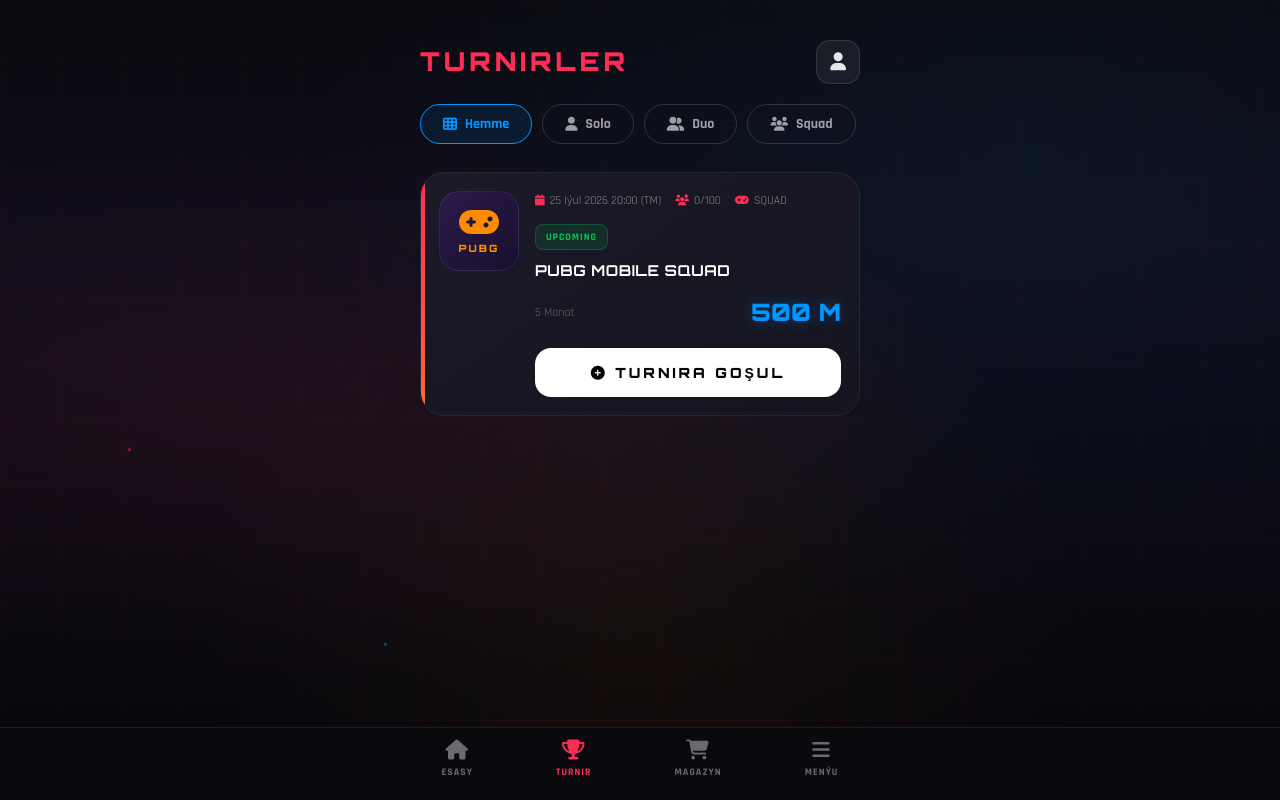
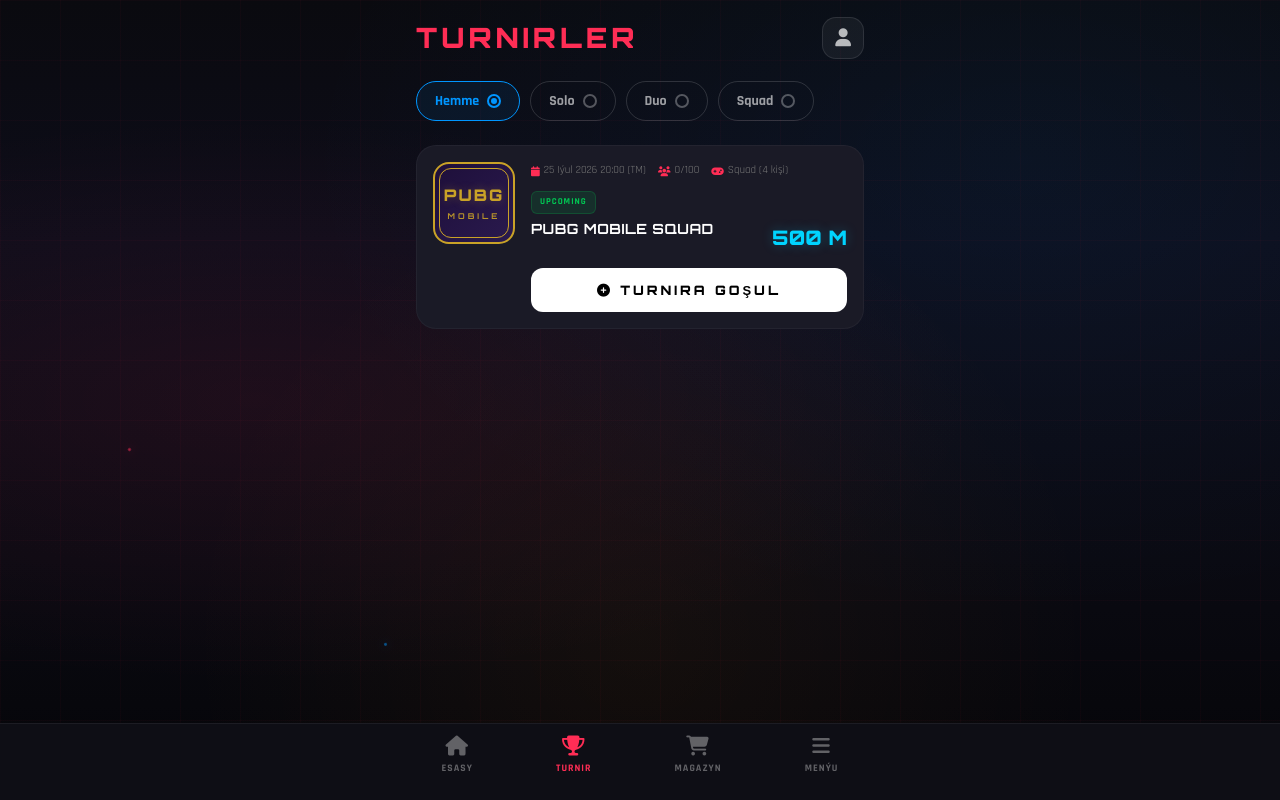
Before and after one commit to kemabr/turnirailway, a Flask app: page /turnir in a window 1280 px wide. Run offline with Flask 3, Linux system fonts and the light colour scheme; data comes from the database, SQL or seed files in the repository; data that the repository does not hold is empty.

Commit message:
Update turnir.html

```diff
--- a/templates/turnir.html
+++ b/templates/turnir.html
@@ -8,12 +8,20 @@
     <link href="https://fonts.googleapis.com/css2?family=Orbitron:wght@400;700;900&family=Rajdhani:wght@400;500;700&display=swap" rel="stylesheet">
     <link rel="stylesheet" href="https://cdnjs.cloudflare.com/ajax/libs/font-awesome/6.5.1/css/all.min.css">
     <style>
-        * { box-sizing: border-box; }
+        * { box-sizing: border-box; margin: 0; padding: 0; }
 
+        body {
+            background: #0a0a0f;
+            color: #e8e8e8;
+            font-family: 'Rajdhani', sans-serif;
+            -webkit-tap-highlight-color: transparent;
+        }
+
+        /* Bottom nav */
         .bottom-nav {
             position: fixed; bottom: 0; left: 0; right: 0; z-index: 100;
-            background: rgba(10, 10, 15, 0.98); backdrop-filter: blur(20px);
-            border-top: 1px solid rgba(255, 255, 255, 0.08); padding: 8px 0 16px;
+            background: rgba(15, 15, 22, 0.98); backdrop-filter: blur(20px);
+            border-top: 1px solid rgba(255, 255, 255, 0.06); padding: 8px 0 20px;
         }
         .bottom-nav-container {
             max-width: 480px; margin: 0 auto; display: flex;
@@ -21,10 +29,10 @@
         }
         .bottom-nav-item {
             display: flex; flex-direction: column; align-items: center; gap: 4px;
-            color: rgba(255, 255, 255, 0.4); text-decoration: none; font-size: 10px;
+            color: rgba(255, 255, 255, 0.35); text-decoration: none; font-size: 10px;
             font-family: 'Rajdhani', sans-serif; font-weight: 700;
             text-transform: uppercase; letter-spacing: 1px; transition: all 0.3s;
-            padding: 4px 12px; border-radius: 12px;
+            padding: 4px 10px; border-radius: 12px;
         }
         .bottom-nav-item i { font-size: 20px; }
         .bottom-nav-item.active { color: #ff2d55; }
@@ -34,196 +42,213 @@
             display: flex;
             justify-content: space-between;
             align-items: center;
-            padding: 16px 0 20px;
+            padding: 16px 16px 20px;
+            max-width: 480px;
+            margin: 0 auto;
         }
         .page-header h1 {
             font-family: 'Orbitron', sans-serif;
-            font-size: 26px;
+            font-size: 28px;
             font-weight: 900;
             color: #ff2d55;
             letter-spacing: 4px;
-            margin: 0;
         }
         .header-actions {
             display: flex;
-            gap: 12px;
+            gap: 10px;
         }
         .header-btn {
-            width: 44px; height: 44px;
-            background: rgba(255,255,255,0.06);
-            border: 1px solid rgba(255,255,255,0.12);
+            width: 42px; height: 42px;
+            background: rgba(255,255,255,0.05);
+            border: 1px solid rgba(255,255,255,0.1);
             border-radius: 14px;
-            color: #e8e8e8;
+            color: rgba(255,255,255,0.7);
             display: flex; align-items: center; justify-content: center;
             font-size: 18px; cursor: pointer; transition: all 0.3s;
             text-decoration: none;
         }
-        .header-btn:hover {
-            background: rgba(255,45,85,0.15);
-            border-color: rgba(255,45,85,0.3);
-            color: #ff2d55;
-        }
 
         /* Mode filter */
         .mode-filter {
-            display: flex; gap: 10px; margin-bottom: 24px;
-            overflow-x: auto; padding-bottom: 4px; scrollbar-width: none;
+            display: flex; gap: 10px; margin-bottom: 20px;
+            overflow-x: auto; padding: 0 16px 4px; scrollbar-width: none;
+            max-width: 480px;
+            margin-left: auto;
+            margin-right: auto;
         }
         .mode-filter::-webkit-scrollbar { display: none; }
 
         .mode-btn {
-            padding: 10px 22px; background: transparent;
+            padding: 10px 18px; background: transparent;
             border: 1.5px solid rgba(255,255,255,0.15); border-radius: 25px;
             color: rgba(255,255,255,0.6); font-family: 'Rajdhani', sans-serif;
             font-weight: 700; font-size: 14px; cursor: pointer;
             transition: all 0.3s; display: flex; align-items: center; gap: 8px;
             white-space: nowrap;
         }
-        .mode-btn i { font-size: 14px; }
+        .mode-btn .radio-circle {
+            width: 14px; height: 14px;
+            border: 2px solid rgba(255,255,255,0.3);
+            border-radius: 50%;
+            display: flex; align-items: center; justify-content: center;
+            transition: all 0.3s;
+        }
+        .mode-btn .radio-circle::after {
+            content: '';
+            width: 6px; height: 6px;
+            background: transparent;
+            border-radius: 50%;
+            transition: all 0.3s;
+        }
         .mode-btn.active {
             border-color: #0096ff; color: #0096ff;
-            background: rgba(0, 150, 255, 0.1);
+            background: rgba(0, 150, 255, 0.08);
+        }
+        .mode-btn.active .radio-circle {
+            border-color: #0096ff;
+        }
+        .mode-btn.active .radio-circle::after {
+            background: #0096ff;
         }
 
         /* Tournament list */
         .tournament-list {
-            display: flex; flex-direction: column; gap: 16px;
-            margin-bottom: 100px; padding-bottom: 20px;
+            display: flex; flex-direction: column; gap: 14px;
+            margin-bottom: 100px; padding: 0 16px 20px;
+            max-width: 480px;
+            margin-left: auto;
+            margin-right: auto;
         }
 
         /* Tournament card */
         .tournament-card {
             display: flex; gap: 16px;
-            background: linear-gradient(145deg, #1a1a28, #151520);
-            border-radius: 24px; padding: 18px;
-            border: 1px solid rgba(255,255,255,0.06);
-            position: relative; overflow: hidden;
+            background: #1a1a26;
+            border-radius: 20px; padding: 16px;
+            border: 1px solid rgba(255,255,255,0.04);
             transition: all 0.3s;
         }
         .tournament-card:hover {
-            border-color: rgba(255,45,85,0.15);
-            transform: translateY(-2px);
-            box-shadow: 0 12px 35px rgba(0,0,0,0.5);
-        }
-        .tournament-card::before {
-            content: ''; position: absolute; top: 0; left: 0;
-            width: 4px; height: 100%;
-            background: linear-gradient(to bottom, #ff2d55, #ff6b35);
-            border-radius: 24px 0 0 24px;
+            border-color: rgba(255,255,255,0.08);
+            transform: translateY(-1px);
         }
 
-        /* Left image */
+        /* Left PUBG image */
         .tournament-image {
-            width: 80px; height: 80px; min-width: 80px;
-            background: linear-gradient(135deg, #2a1a4a, #1a0f2e);
-            border-radius: 20px; display: flex; flex-direction: column;
+            width: 82px; height: 82px; min-width: 82px;
+            background: linear-gradient(135deg, #1e0f3a, #2a1a4e);
+            border-radius: 16px; display: flex; flex-direction: column;
             align-items: center; justify-content: center;
-            border: 1px solid rgba(255,255,255,0.08);
+            border: 2px solid #c9a227;
             position: relative;
+            overflow: hidden;
         }
-        .tournament-image .game-icon {
-            font-size: 32px;
-            color: #ff8c00;
-            margin-bottom: 2px;
+        .tournament-image .pubg-frame {
+            position: absolute;
+            top: 4px; left: 4px; right: 4px; bottom: 4px;
+            border: 1px solid #c9a227;
+            border-radius: 12px;
         }
-        .tournament-image .game-label {
+        .tournament-image .pubg-text {
             font-family: 'Orbitron', sans-serif;
-            font-size: 10px;
+            font-size: 16px;
             font-weight: 900;
-            color: #ff8c00;
+            color: #c9a227;
             letter-spacing: 2px;
+            z-index: 1;
+            text-shadow: 0 0 10px rgba(201, 162, 39, 0.3);
+        }
+        .tournament-image .pubg-sub {
+            font-family: 'Orbitron', sans-serif;
+            font-size: 8px;
+            font-weight: 700;
+            color: #c9a227;
+            letter-spacing: 3px;
+            z-index: 1;
+            margin-top: 2px;
+            opacity: 0.9;
         }
 
         /* Right content */
         .tournament-content {
-            flex: 1; display: flex; flex-direction: column; gap: 8px;
+            flex: 1; display: flex; flex-direction: column;
             min-width: 0;
         }
 
-        /* Meta top row */
+        /* Top meta row */
         .tournament-meta-top {
-            display: flex; align-items: center; gap: 14px;
-            font-size: 12px; color: #888; font-family: 'Rajdhani', sans-serif;
+            display: flex; align-items: center; gap: 12px;
+            font-size: 11px; color: #777;
+            font-family: 'Rajdhani', sans-serif;
+            margin-bottom: 6px;
             flex-wrap: wrap;
         }
         .tournament-meta-top span {
-            display: flex; align-items: center; gap: 5px;
+            display: flex; align-items: center; gap: 4px;
         }
-        .tournament-meta-top i { font-size: 11px; color: #ff2d55; }
+        .tournament-meta-top i { font-size: 10px; color: #ff2d55; }
 
         .status-badge-inline {
             display: inline-flex;
             align-items: center;
             gap: 4px;
-            padding: 4px 10px;
-            border-radius: 8px;
-            font-size: 10px;
+            padding: 3px 8px;
+            border-radius: 6px;
+            font-size: 9px;
             font-weight: 800;
             text-transform: uppercase;
             letter-spacing: 1px;
         }
-        .status-upcoming { background: rgba(0, 200, 83, 0.12); color: #00c853; border: 1px solid rgba(0, 200, 83, 0.25); }
-        .status-current { background: rgba(255, 140, 0, 0.12); color: #ff8c00; border: 1px solid rgba(255, 140, 0, 0.25); }
-        .status-past { background: rgba(107, 114, 128, 0.12); color: #9ca3af; border: 1px solid rgba(107, 114, 128, 0.25); }
+        .status-upcoming { background: rgba(0, 200, 83, 0.12); color: #00c853; border: 1px solid rgba(0, 200, 83, 0.2); }
+        .status-current { background: rgba(255, 140, 0, 0.12); color: #ff8c00; border: 1px solid rgba(255, 140, 0, 0.2); }
+        .status-past { background: rgba(107, 114, 128, 0.12); color: #9ca3af; border: 1px solid rgba(107, 114, 128, 0.2); }
 
-        /* Title */
+        /* Title + Prize row */
+        .tournament-title-row {
+            display: flex;
+            justify-content: space-between;
+            align-items: flex-start;
+            gap: 12px;
+            margin-bottom: 4px;
+        }
+
         .tournament-title {
             font-family: 'Orbitron', sans-serif;
-            font-size: 15px; font-weight: 700; color: #fff;
-            line-height: 1.4; letter-spacing: 0.5px;
-            margin: 2px 0;
-        }
-
-        /* Prize row */
-        .tournament-prize-row {
-            display: flex;
-            justify-content: space-between;
-            align-items: center;
-            margin: 2px 0 4px;
+            font-size: 14px; font-weight: 700; color: #fff;
+            line-height: 1.35; letter-spacing: 0.5px;
+            flex: 1;
         }
 
         .tournament-prize {
             font-family: 'Orbitron', sans-serif;
-            font-size: 24px; font-weight: 900; color: #0096ff;
-            text-shadow: 0 0 15px rgba(0, 150, 255, 0.3);
-        }
-
-        .tournament-free-badge {
-            font-size: 11px;
-            font-weight: 700;
-            color: #00c853;
-            background: rgba(0, 200, 83, 0.1);
-            padding: 5px 12px;
-            border-radius: 10px;
-            border: 1px solid rgba(0, 200, 83, 0.2);
+            font-size: 20px; font-weight: 900; color: #00d4ff;
+            text-shadow: 0 0 12px rgba(0, 212, 255, 0.25);
+            white-space: nowrap;
+            margin-top: 2px;
         }
 
         /* Button */
         .tournament-btn {
-            width: 100%; padding: 16px;
-            background: #fff; border: none; border-radius: 16px;
+            width: 100%; padding: 14px;
+            background: #fff; border: none; border-radius: 12px;
             color: #000; font-family: 'Orbitron', sans-serif;
-            font-weight: 800; font-size: 14px; text-align: center;
+            font-weight: 800; font-size: 13px; text-align: center;
             text-transform: uppercase; letter-spacing: 3px;
-            cursor: pointer; transition: all 0.3s;
+            cursor: pointer; transition: all 0.25s;
             text-decoration: none; display: block;
-            margin-top: 4px;
+            margin-top: 10px;
         }
         .tournament-btn:hover {
-            transform: translateY(-2px);
-            box-shadow: 0 8px 25px rgba(255,255,255,0.15);
+            transform: translateY(-1px);
+            box-shadow: 0 6px 20px rgba(255,255,255,0.1);
         }
         .tournament-btn:disabled {
-            background: #3a3a4a; color: #777;
+            background: #333; color: #777;
             cursor: not-allowed; transform: none; box-shadow: none;
         }
         .tournament-btn.free-btn {
             background: linear-gradient(135deg, #00c853, #00a844);
             color: white;
-            box-shadow: 0 8px 25px rgba(0,200,83,0.3);
-        }
-        .tournament-btn.free-btn:hover {
-            box-shadow: 0 10px 30px rgba(0,200,83,0.4);
         }
 
         .empty-state { text-align: center; padding: 60px 20px; }
@@ -241,7 +266,6 @@
         <div class="particle"></div>
     </div>
 
-    <div class="container main-content">
     <!-- Header -->
     <div class="page-header">
         <h1>TURNIRLER</h1>
@@ -253,16 +277,16 @@
     <!-- Mode Filter -->
     <div class="mode-filter">
         <button class="mode-btn active" onclick="filterMode('all', this)" type="button">
-                <i class="fas fa-th"></i> Hemme
+            Hemme <span class="radio-circle"></span>
         </button>
         <button class="mode-btn" onclick="filterMode('solo', this)" type="button">
-                <i class="fas fa-user"></i> Solo
+            Solo <span class="radio-circle"></span>
         </button>
         <button class="mode-btn" onclick="filterMode('duo', this)" type="button">
-                <i class="fas fa-user-friends"></i> Duo
+            Duo <span class="radio-circle"></span>
         </button>
         <button class="mode-btn" onclick="filterMode('squad', this)" type="button">
-                <i class="fas fa-users"></i> Squad
+            Squad <span class="radio-circle"></span>
         </button>
     </div>
 
@@ -271,10 +295,11 @@
         {% if turnirler %}
             {% for t in turnirler %}
             <div class="tournament-card" data-mode="{{ t.mode }}" data-status="{{ t.status }}">
-                    <!-- Left Image -->
+                <!-- Left PUBG Logo -->
                 <div class="tournament-image">
-                        <i class="fas fa-gamepad game-icon"></i>
-                        <span class="game-label">PUBG</span>
+                    <div class="pubg-frame"></div>
+                    <span class="pubg-text">PUBG</span>
+                    <span class="pubg-sub">MOBILE</span>
                 </div>
 
                 <!-- Right Content -->
@@ -283,20 +308,13 @@
                     <div class="tournament-meta-top">
                         <span><i class="fas fa-calendar"></i> {{ t.senesi }} {{ t.wagty }}</span>
                         <span><i class="fas fa-users"></i> {{ t.onaylanan }}/{{ t.yer_sany }}</span>
-                            <span><i class="fas fa-gamepad"></i> {{ t.mode|upper }}</span>
+                        <span><i class="fas fa-gamepad"></i> {{ t.gatnasym }}</span>
                         <span class="status-badge-inline status-{{ t.status }}">{{ t.status }}</span>
                     </div>
 
-                        <!-- Title -->
+                    <!-- Title + Prize -->
+                    <div class="tournament-title-row">
                         <div class="tournament-title">{{ t.ad }}</div>
-
-                        <!-- Prize row -->
-                        <div class="tournament-prize-row">
-                            {% if t.tolekli == 0 %}
-                                <span class="tournament-free-badge">TÖLEGSIZ</span>
-                            {% else %}
-                                <span style="font-size: 12px; color: #666;">{{ t.tolek }}</span>
-                            {% endif %}
                         <div class="tournament-prize">{{ t.bayrak_jemi }}</div>
                     </div>
 
@@ -324,7 +342,6 @@
                 <p>Häzirki wagtda elýeterli turnir ýok.</p>
             </div>
         {% endif %}
-        </div>
     </div>
 
     <!-- Bottom Navigation -->
```
Lines whose indentation alone changed are shown as unchanged.
